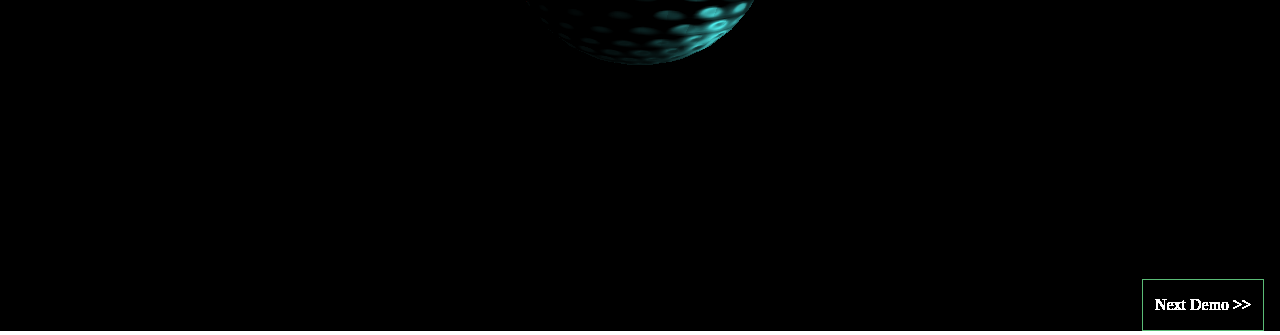
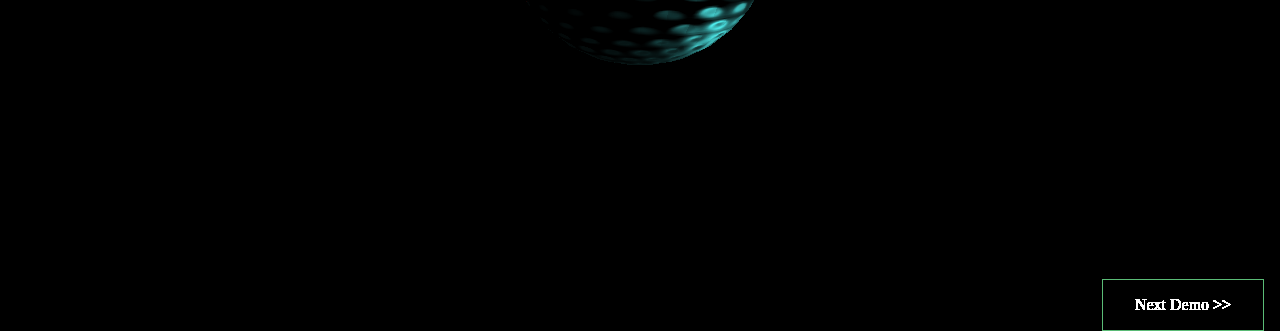
Before and after one commit to joanjeremiah/threejs-demo, a plain HTML site: page sphere.html in a window 1280 px wide. Shown: the part 469-804 px from the top of the page. Drawn offline with nearby package versions, Linux system fonts and the light colour scheme; animation ran at ten frames a second.

Commit message:
Update sphere.css

```diff
--- a/sphere.css
+++ b/sphere.css
@@ -26,7 +26,7 @@ a.next{
     position: absolute;
     bottom: 0;
     right: 1rem;
-    width: 15vmin;
+    width: 20vmin;
     padding: 2vmin 0;
     color: white;
     border: 1px solid #5abb76;
```
